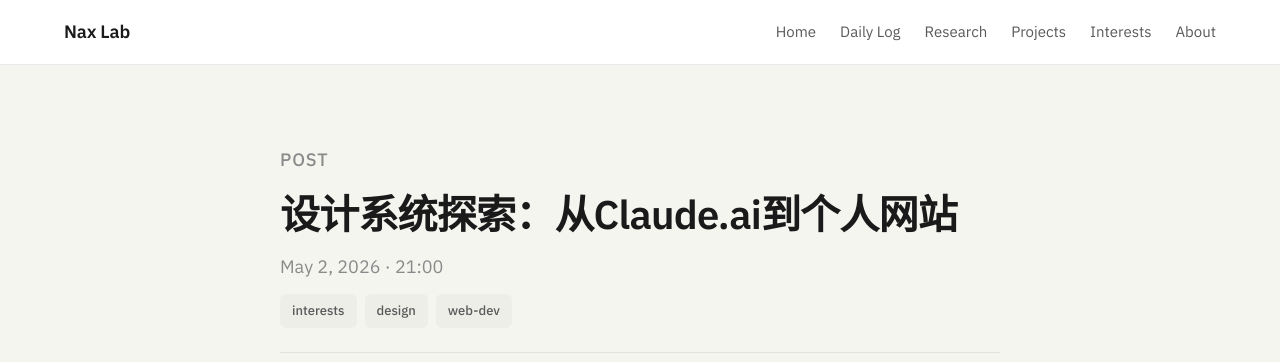
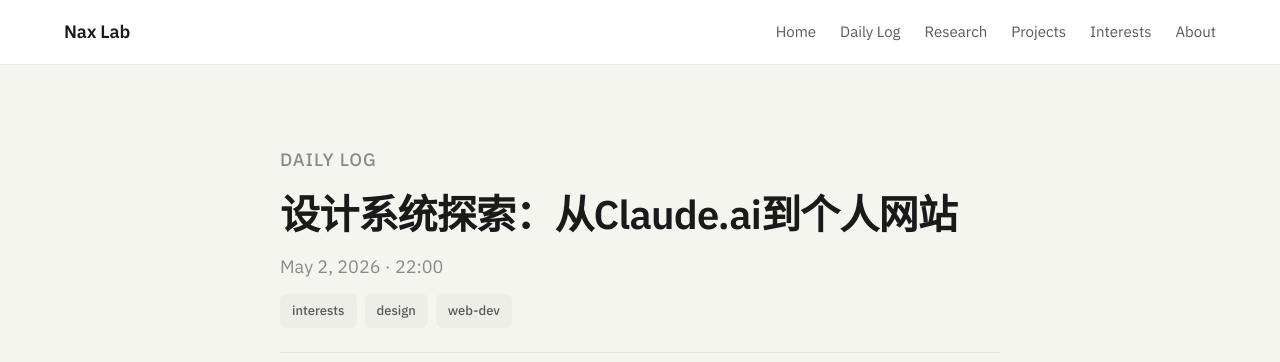
Before and after one commit to naxgotomakeit/naxgotomakeit.github.io, a Jekyll site: the page built from _posts/2026-05-02-design-systems-exploration.md, in a window 1280 px wide and 900 px high. Shown: the top 362 px of the window. Built offline with Jekyll 4.4.1, drawn with Linux system fonts in a browser that asks for light colours.

Commit message:
Update and rename 2026-05-02-0003-design-systems-exploration.md to 2026-05-02-design-systems-exploration.md

```diff
--- a/_posts/2026-05-02-0003-design-systems-exploration.md
+++ b/_posts/2026-05-02-design-systems-exploration.md
@@ -1,7 +1,8 @@
 ---
 layout: post
 title: "设计系统探索：从Claude.ai到个人网站"
-date: 2026-05-02 21:00
+date: 2026-05-02 21:00:00 +0000
+categories: daily-log
 tags: [interests, design, web-dev]
 ---
 
```
